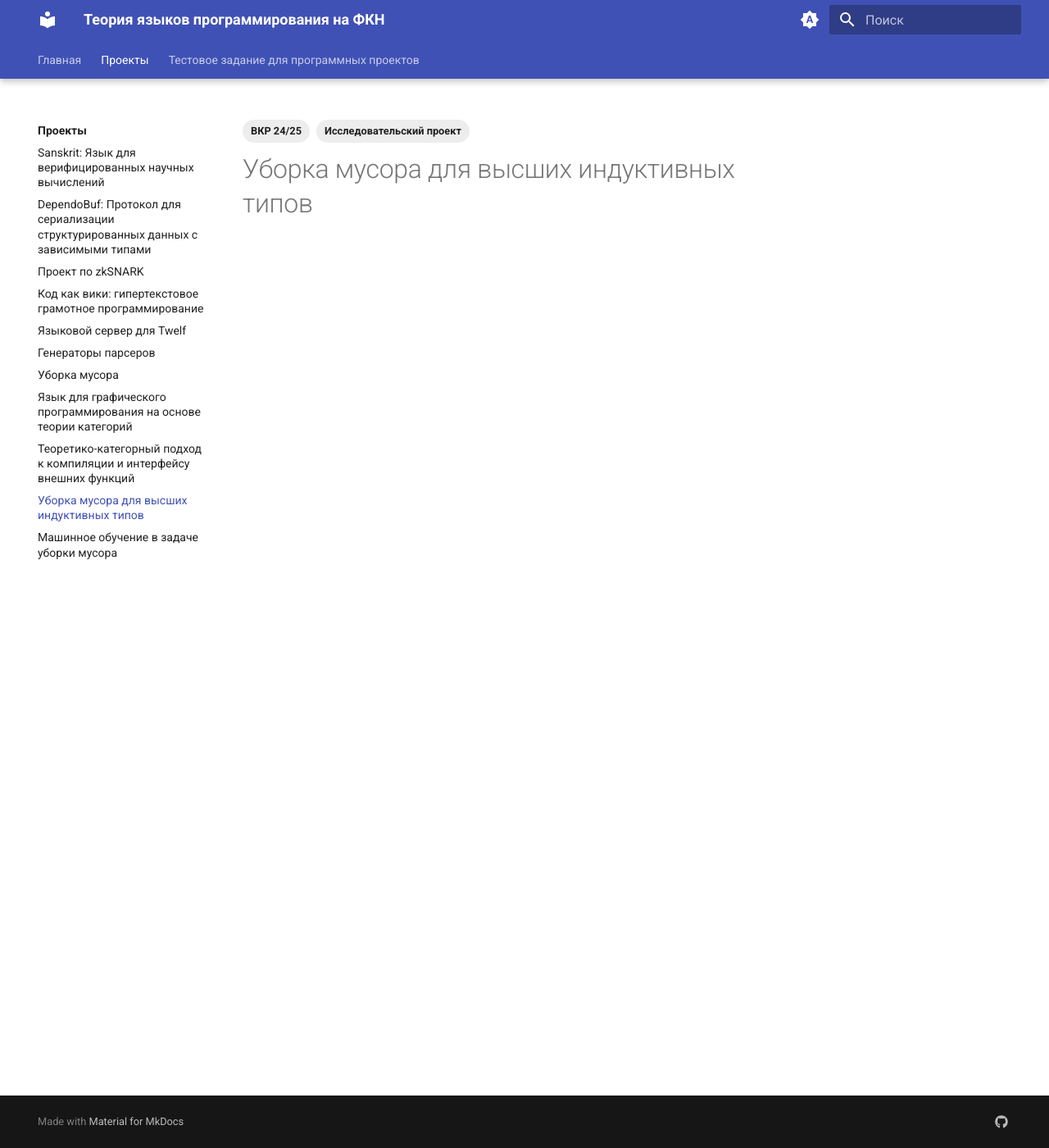
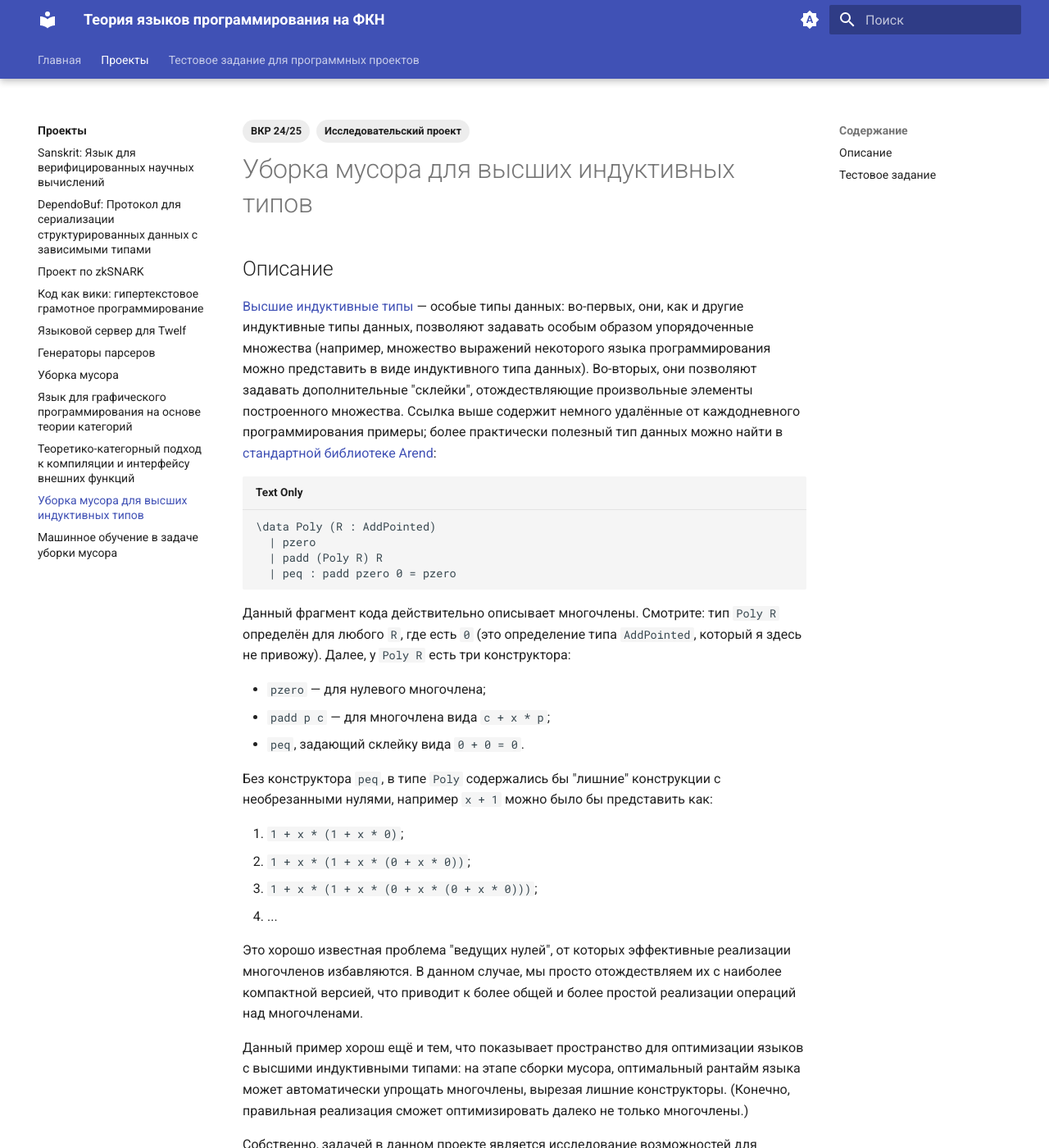
Before and after one commit to Church-of-Church-HSE/Church-of-Church-HSE.github.io, an MkDocs documentation site: the page built from docs/projects/hitgc.md, in a window 1280 px wide and 1400 px high. Shown: the whole window at 82% size. Built offline with MkDocs 1.6.1 and Material for MkDocs 9.7.7, drawn with Linux system fonts in a browser that asks for light colours; some of the changed text lies outside the part shown.

Commit message:
+ GC for HIT project

````diff
--- a/docs/projects/hitgc.md
+++ b/docs/projects/hitgc.md
@@ -5,3 +5,58 @@ tags:
 ---
 
 # Уборка мусора для высших индуктивных типов
+
+## Описание
+
+[Высшие индуктивные типы](https://ncatlab.org/nlab/show/higher+inductive+type)
+&mdash; особые типы данных: во-первых, они, как и другие индуктивные типы
+данных, позволяют задавать особым образом упорядоченные множества (например,
+множество выражений некоторого языка программирования можно представить в виде
+индуктивного типа данных). Во-вторых, они позволяют задавать дополнительные
+"склейки", отождествляющие произвольные элементы построенного множества.
+Ссылка выше содержит немного удалённые от каждодневного программирования
+примеры; более практически полезный тип данных можно найти в
+[стандартной библиотеке Arend](https://github.com/JetBrains/arend-lib/blob/master/src/Algebra/Ring/Poly.ard#L47):
+
+```
+\data Poly (R : AddPointed)
+  | pzero
+  | padd (Poly R) R
+  | peq : padd pzero 0 = pzero
+```
+
+Данный фрагмент кода действительно описывает многочлены. Смотрите: тип `Poly R`
+определён для любого `R`, где есть `0` (это определение типа `AddPointed`,
+который я здесь не привожу). Далее, у `Poly R` есть три конструктора:
+
+* `pzero` &mdash; для нулевого многочлена;
+* `padd p c` &mdash; для многочлена вида `c + x * p`;
+* `peq`, задающий склейку вида `0 + 0 = 0`.
+
+Без конструктора `peq`, в типе `Poly` содержались бы "лишние" конструкции с
+необрезанными нулями, например `x + 1` можно было бы представить как:
+
+1. `1 + x * (1 + x * 0)`;
+2. `1 + x * (1 + x * (0 + x * 0))`;
+3. `1 + x * (1 + x * (0 + x * (0 + x * 0)))`;
+4. ...
+
+Это хорошо известная проблема "ведущих нулей", от которых эффективные реализации
+многочленов избавляются. В данном случае, мы просто отождествляем их с наиболее
+компактной версией, что приводит к более общей и более простой реализации
+операций над многочленами.
+
+Данный пример хорош ещё и тем, что показывает пространство для оптимизации
+языков с высшими индуктивными типами: на этапе сборки мусора, оптимальный
+рантайм языка может автоматически упрощать многочлены, вырезая лишние
+конструкторы. (Конечно, правильная реализация сможет оптимизировать далеко не
+только многочлены.)
+
+Собственно, задачей в данном проекте является исследование возможностей для
+оптимизации сборки мусора в языках с высшими индуктивными типами данных с
+последующей proof-of-concept реализацией (например, для того же Arend).
+
+## Тестовое задание
+
+Нет такого. Чувствуете в себе амбицию поразбираться в сложной теме &mdash;
+приходите на собеседование, обсудим.
````
